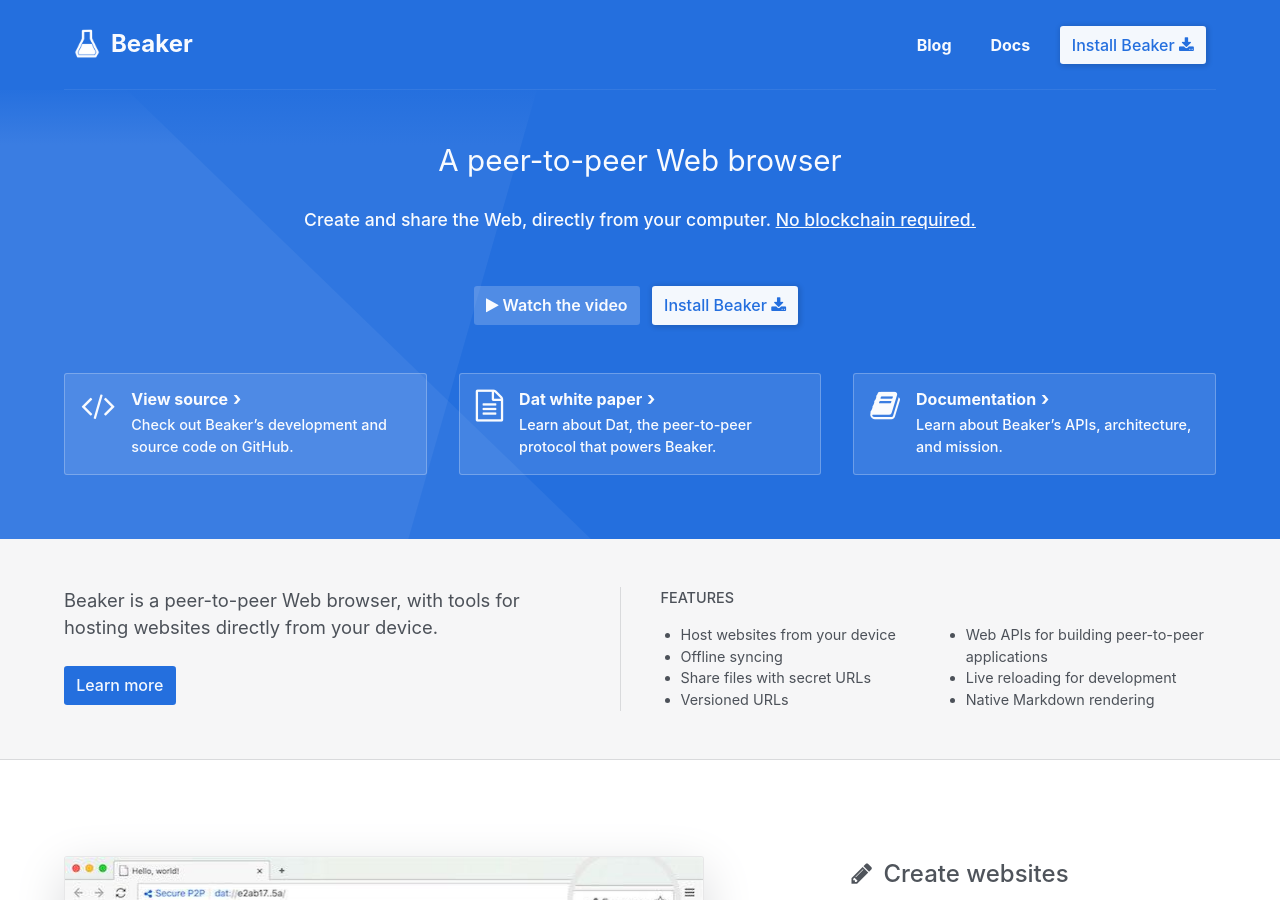
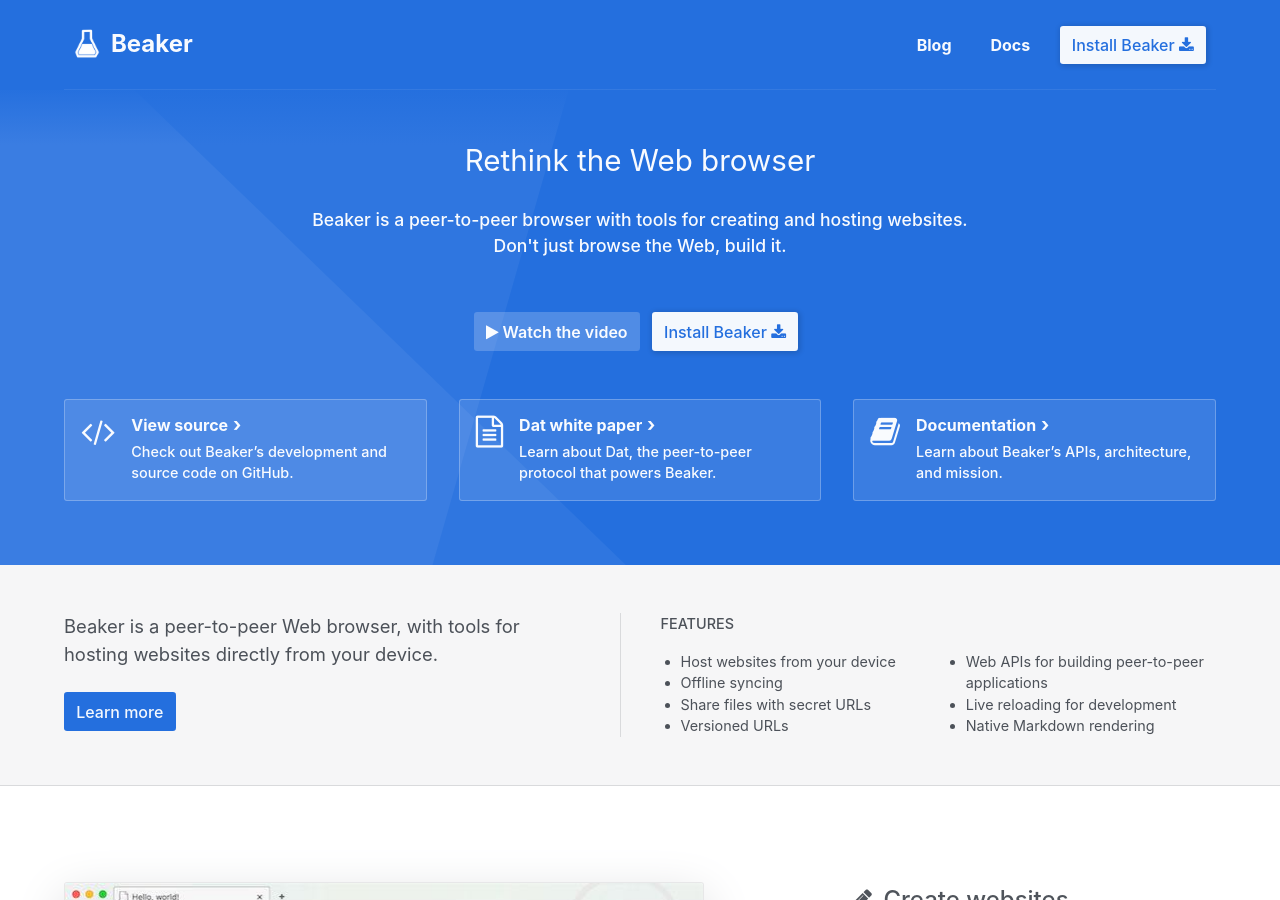
Before and after one commit to beakerbrowser/beakerbrowser.com, a Jekyll site: the page built from index.html, in a window 1280 px wide and 900 px high. Built offline with Jekyll 4.4.1, drawn with Linux system fonts in a browser that asks for light colours.

Commit message:
Update hero copy

```diff
--- a/index.html
+++ b/index.html
@@ -6,13 +6,10 @@
   <img src="/img/polygons.svg" class="hero__bg" aria-hidden="true">
   <div class="container">
     <div class="intro">
-      <h1 class="tagline">
-        A peer-to-peer Web browser
-      </h1>
+      <h1 class="tagline">Rethink the Web browser</h1>
 
       <p class="description">
-        Create and share the Web, directly from your computer.
-        <a href="/docs/inside-beaker/other-technologies.html#why-not-a-blockchain">No blockchain required.</a>
+        Beaker is a peer-to-peer browser with tools for creating and hosting websites. Don't just browse the Web, build it.
       </p>
 
       <div class="cta">
```
